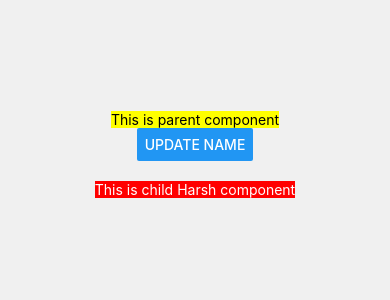
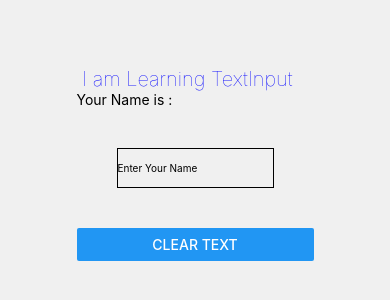
Before and after one commit to Harsh-Panwar22062001/native-practice, a React Native app: screen / in a window 390 px wide. Shown: the part 268-568 px from the top of the page. Built offline with nearby package versions, Linux system fonts and the light colour scheme.

Commit message:
textInput starting learning

```diff
--- a/App.js
+++ b/App.js
@@ -1,48 +1,14 @@
-import React, { useState } from "react";
-
-import { StyleSheet, View, Text } from "react-native";
-import { Button } from "react-native-web";
+import React from "react";
+import { StyleSheet, View } from "react-native";
+import CustomTextInput from "./Components/CustomTextInput";
 
 export default function App() {
-  const [name, setName] = useState("Harsh");
-
-  const update = () => {
-    setName("Aryan");
-  };
-
   return (
     <View style={styles.container}>
-      <Text style={{ backgroundColor: "yellow" }}>
-        This is parent component
-      </Text>
-      <Button
-        style={{
-          width: 50,
-          height: 70,
-          backgroundColor: "blue",
-          padding: 10,
-          marginTop: 5,
-        }}
-        title="Update Name"
-        onPress={update}
-      ></Button>
-
-      <User name={name} />
+      <CustomTextInput />
     </View>
   );
 }
-
-const User = (props) => {
-  console.warn();
-
-  return (
-    <View>
-      <Text style={{ backgroundColor: "red", marginTop: 20 , color:'white' }}>
-        This is child {props.name} component
-      </Text>
-    </View>
-  );
-};
 
 const styles = StyleSheet.create({
   container: {
--- /dev/null
+++ b/Components/CustomTextInput.jsx
@@ -0,0 +1,41 @@
+import { View, Text, TextInput, StyleSheet  , Button } from "react-native";
+import React  ,{useState} from "react";
+
+export default function CustomTextInput() {
+
+
+const [name , setName] = useState("");
+
+
+  return (
+    <View>
+      <Text
+        style={{
+          fontSize: 20,
+          fontWeight: 90,
+          marginTop: 20,
+          color: "blue",
+        }}
+      >
+        {" "}
+        I am Learning TextInput
+      </Text>
+      <Text>Your Name is :{name}</Text>
+      <TextInput placeholder="Enter Your Name" style={styles.container}   value={name}  onChangeText={(text)=>setName(text)} />
+
+      <Button   title = "Clear Text" onPress ={()=>setName("")}   />
+    </View>
+  );
+}
+
+const styles = StyleSheet.create({
+  container: {
+    Color: "Yellow",
+    fontSize: 10,
+    border: "solid 1px black",
+    borderWidth: 30,
+    margin: 40,
+    height: 40,
+    weight: 90,
+  },
+});
```
